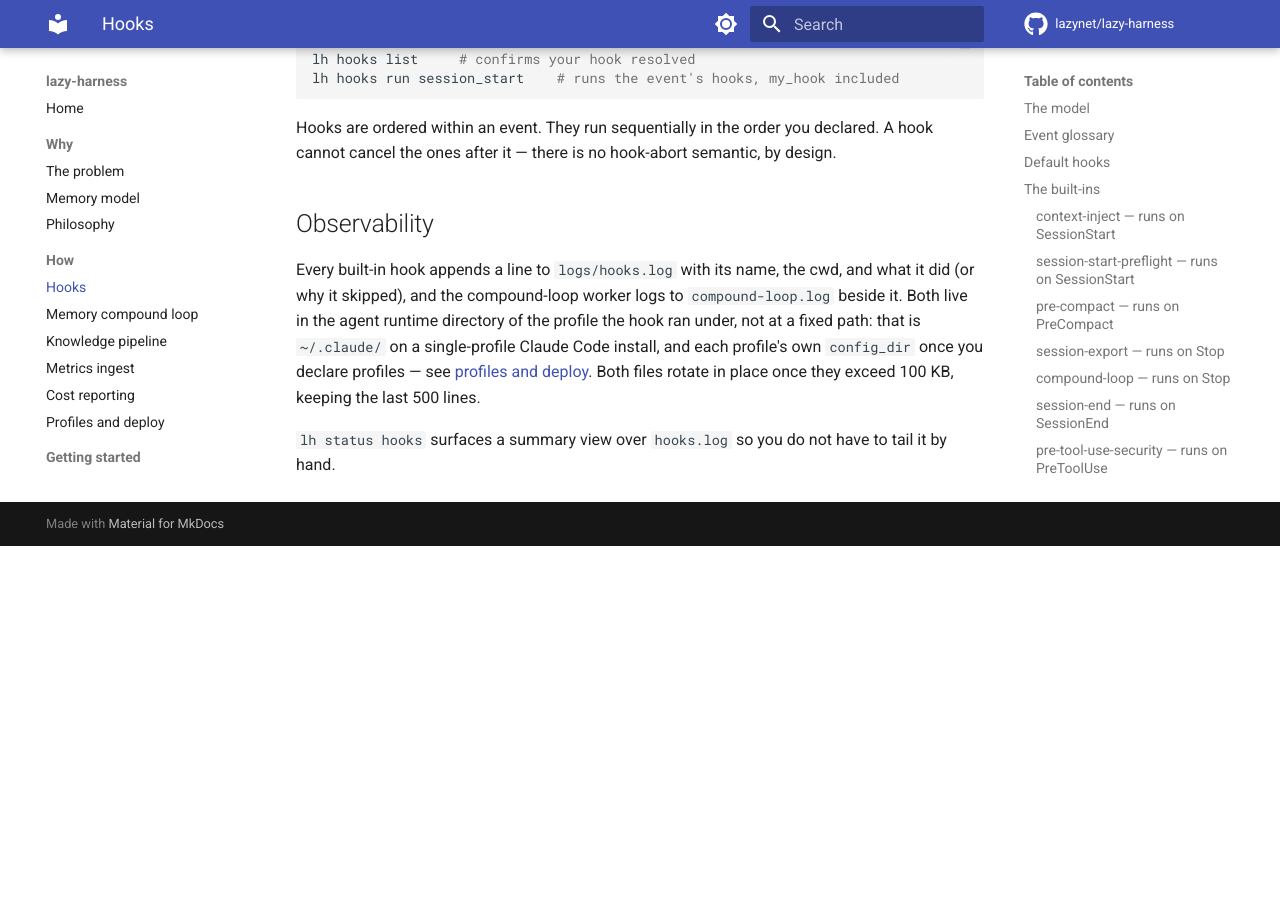
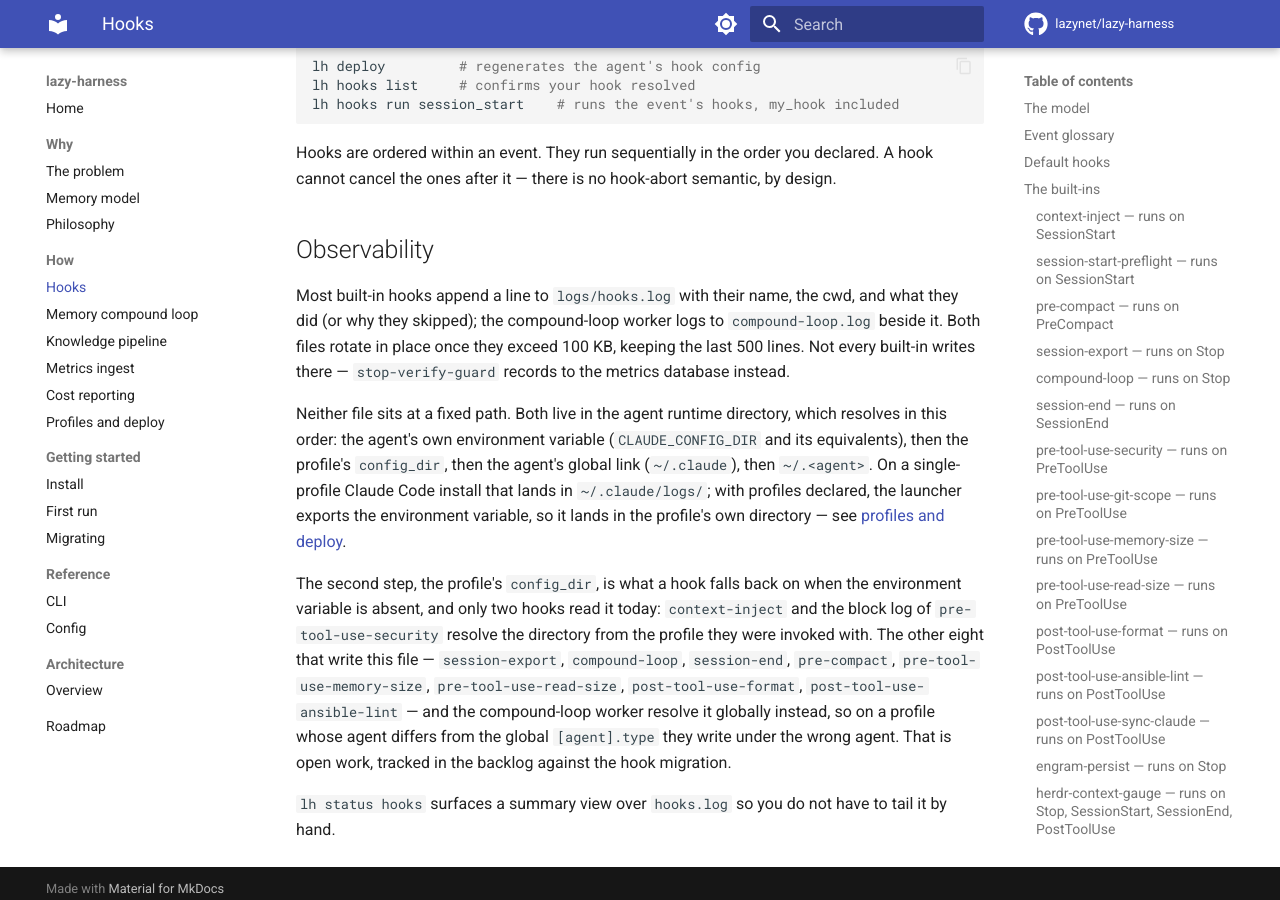
Before and after one commit to lazynet/lazy-harness, an MkDocs documentation site: the page built from docs/how/hooks.md, in a window 1280 px wide and 900 px high, scrolled down 26994 px. Built offline with MkDocs 1.6.1 and Material for MkDocs 9.7.7, drawn with Linux system fonts in a browser that asks for light colours; comment, search, counter and statistics services are not loaded; before the commit the page ends 27540 px from its top, so only the background shows below that; some of the changed text lies outside the part shown.

Commit message:
docs: correct the scope claims the adversarial review falsified
Four findings, all prose; the two code fixes are unchanged.

The backlog claimed the unmigrated builtins were excluded from the step 4 contract by construction. They are not: _warn_unmigrated warns and deliberately ships them, as its own docstring says, and the review measured compound-loop writing two lines into the global dir under a Codex profile. Narrowing the gate to the three migrated hooks stays a choice; it is now written as one, with the risk it accepts.

The inventory counted a grep of one spelling, not the mechanism: pre-compact resolves globally through a conditional expression and writes the same file, so eight builtins are pending, not seven. The worker's normal path is cfg.agent.type, not the except fallback.

The docs extended the fix to every builtin and to the worker. Scoped to the two hooks that resolve per profile, with the resolver's real order -- the adapter env var outranks the profile's config_dir -- and stop-verify-guard, which writes no hooks.log at all. ADR-006's always-exit-0 claim is reconciled with blocking hooks in the paragraph that was already being edited.

The context-inject comment claimed every failed load resolves globally; only absence and ConfigError do.

```diff
--- a/docs/how/hooks.md
+++ b/docs/how/hooks.md
@@ -320,7 +320,7 @@
 - If `config.toml` cannot be read or the section is missing, the allowlist is empty. This is fail-safe: stricter blocking, never weaker.
 - Matching is per-command, not per-rule. One pattern can rescue any block rule it covers.
 
-**Where it writes:** nowhere on disk. Blocks are logged to `logs/hooks.log` inside the runtime directory of the profile the hook ran under, like every other built-in.
+**Where it writes:** nowhere on disk. Blocks are logged to `logs/hooks.log` inside the runtime directory of the profile the hook was invoked with — this hook and `context-inject` are the two that resolve that directory per profile; see [Observability](#observability).
 
 The full rule list and the rationale behind each category live in [`specs/designs/2026-04-17-security-hooks-cluster-design.md`](https://github.com/lazynet/lazy-harness/blob/main/specs/designs/2026-04-17-security-hooks-cluster-design.md).
 
@@ -779,6 +779,10 @@
 
 ## Observability
 
-Every built-in hook appends a line to `logs/hooks.log` with its name, the cwd, and what it did (or why it skipped), and the compound-loop worker logs to `compound-loop.log` beside it. Both live in the agent runtime directory of the profile the hook ran under, not at a fixed path: that is `~/.claude/` on a single-profile Claude Code install, and each profile's own `config_dir` once you declare profiles — see [profiles and deploy](profiles-and-deploy.md). Both files rotate in place once they exceed 100 KB, keeping the last 500 lines.
+Most built-in hooks append a line to `logs/hooks.log` with their name, the cwd, and what they did (or why they skipped); the compound-loop worker logs to `compound-loop.log` beside it. Both files rotate in place once they exceed 100 KB, keeping the last 500 lines. Not every built-in writes there — `stop-verify-guard` records to the metrics database instead.
+
+Neither file sits at a fixed path. Both live in the agent runtime directory, which resolves in this order: the agent's own environment variable (`CLAUDE_CONFIG_DIR` and its equivalents), then the profile's `config_dir`, then the agent's global link (`~/.claude`), then `~/.<agent>`. On a single-profile Claude Code install that lands in `~/.claude/logs/`; with profiles declared, the launcher exports the environment variable, so it lands in the profile's own directory — see [profiles and deploy](profiles-and-deploy.md).
+
+The second step, the profile's `config_dir`, is what a hook falls back on when the environment variable is absent, and only two hooks read it today: `context-inject` and the block log of `pre-tool-use-security` resolve the directory from the profile they were invoked with. The other eight that write this file — `session-export`, `compound-loop`, `session-end`, `pre-compact`, `pre-tool-use-memory-size`, `pre-tool-use-read-size`, `post-tool-use-format`, `post-tool-use-ansible-lint` — and the compound-loop worker resolve it globally instead, so on a profile whose agent differs from the global `[agent].type` they write under the wrong agent. That is open work, tracked in the backlog against the hook migration.
 
 `lh status hooks` surfaces a summary view over `hooks.log` so you do not have to tail it by hand.
```
Also changed, not shown: docs/how/memory-compound.md (+3 -1 lines), specs/adrs/006-hooks-subprocess-json.md (+2 -2 lines), specs/backlog.md (+31 -7 lines), 1 other file.
